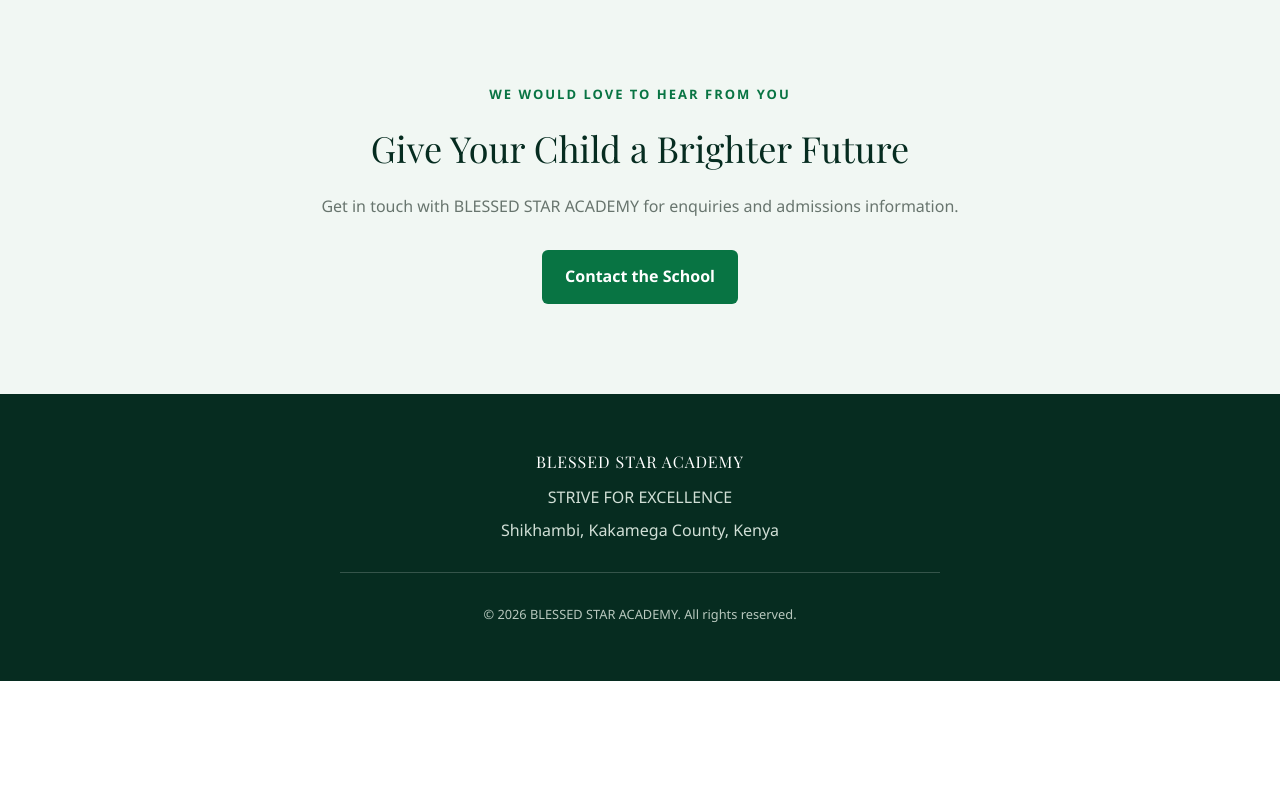
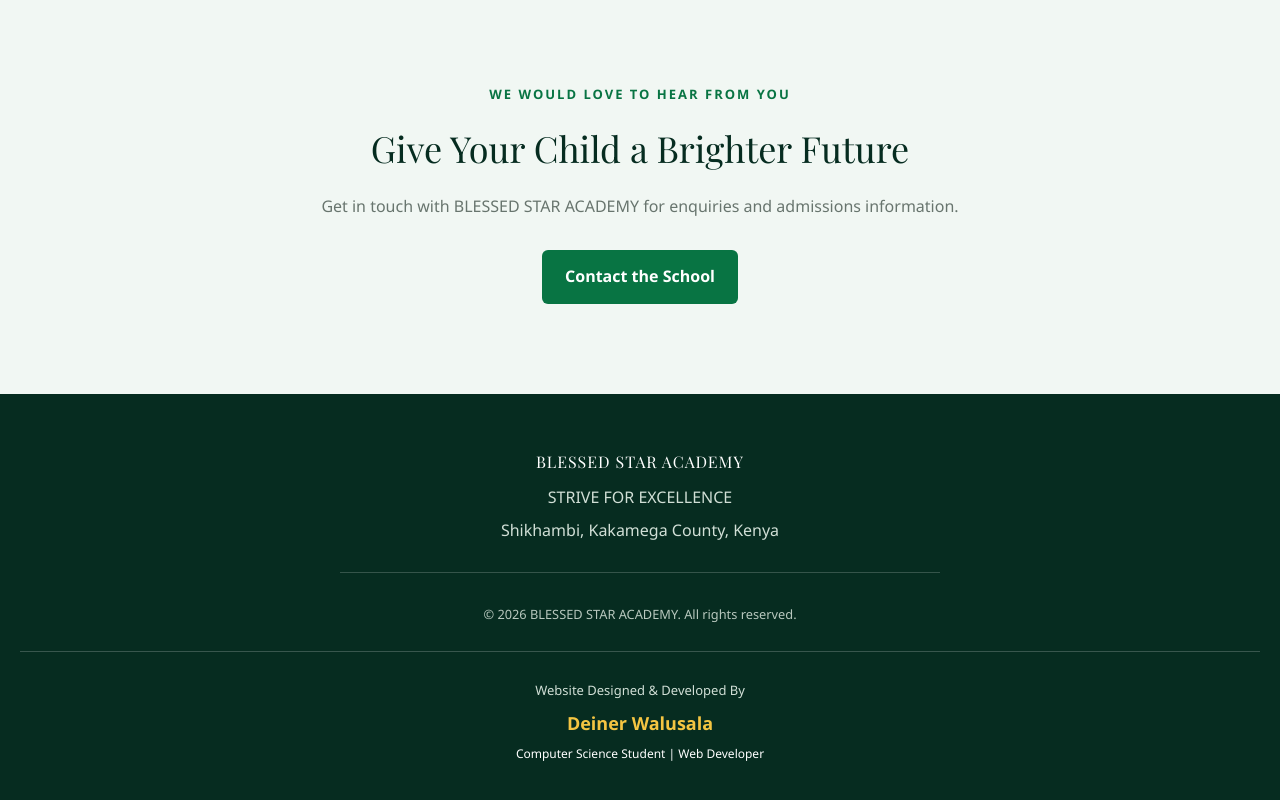
Before and after one commit to deinerwalusala-create/blessed-star-academy-website, a React (Vite) app: page / in a window 1280 px wide. Shown: the part 5433-6233 px from the top of the page. Before the commit the page ends 6114 px from the top, so only its background shows below. Built offline with nearby package versions, Linux system fonts and the light colour scheme.

Commit message:
chore: sync project with GitHub

```diff
--- a/src/App.css
+++ b/src/App.css
@@ -791,3 +791,33 @@ footer small {
     transition-duration: 0.01ms !important;
   }
 }
+
+.developer-credit {
+  text-align: center;
+  margin-top: 25px;
+  padding: 20px;
+  border-top: 1px solid rgba(255, 255, 255, 0.2);
+}
+
+.developer-credit p {
+  font-size: 13px;
+  margin-bottom: 8px;
+}
+
+.developer-credit a {
+  display: block;
+  color: #f4c542;
+  font-size: 18px;
+  font-weight: 700;
+  text-decoration: none;
+}
+
+.developer-credit a:hover {
+  text-decoration: underline;
+}
+
+.developer-credit span {
+  display: block;
+  font-size: 12px;
+  margin-top: 6px;
+}
--- a/src/App.jsx
+++ b/src/App.jsx
@@ -365,6 +365,19 @@ function App() {
           © {new Date().getFullYear()} BLESSED STAR ACADEMY.
           All rights reserved.
         </small>
+        <div className="developer-credit">
+  <p>Website Designed & Developed By</p>
+
+  <a
+    href="https://github.com/deinerwalusala-create"
+    target="_blank"
+    rel="noopener noreferrer"
+  >
+    Deiner Walusala
+  </a>
+
+  <span>Computer Science Student | Web Developer</span>
+</div>
       </footer>
 
     </div>
```
